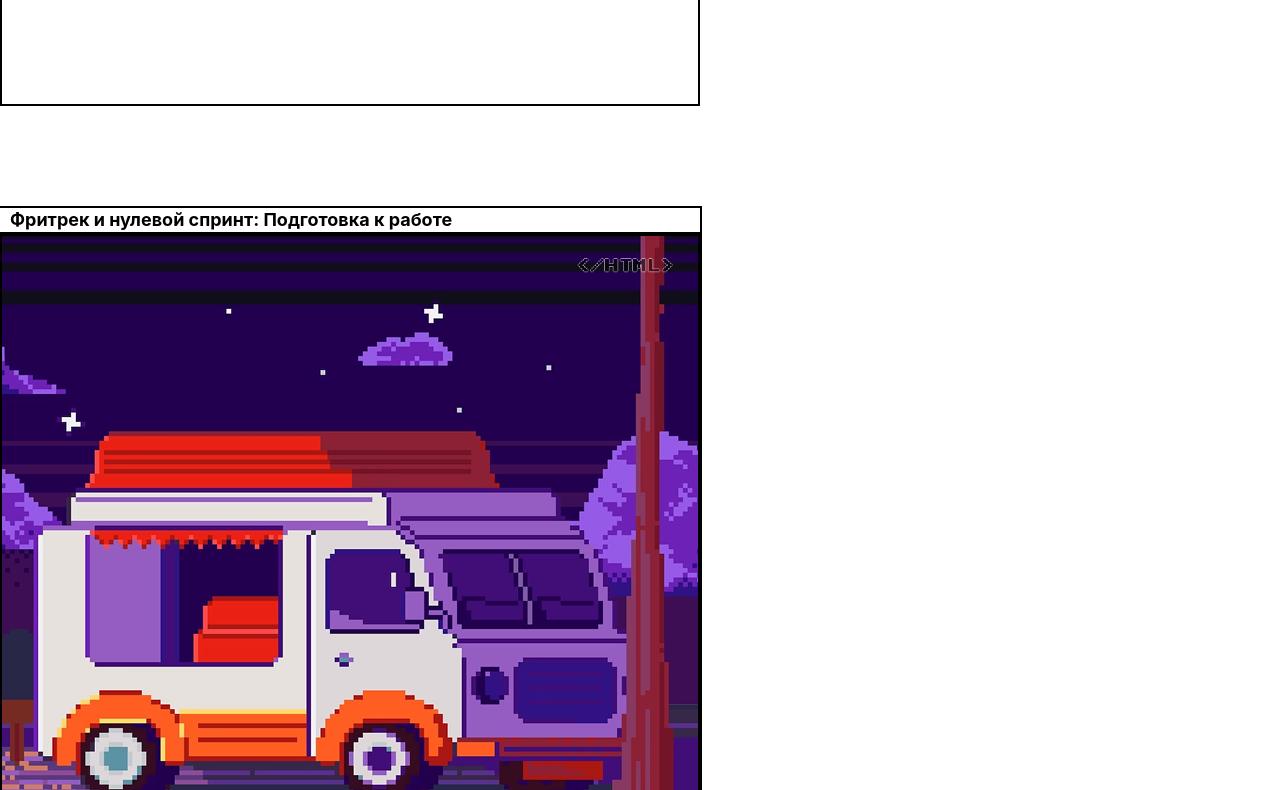
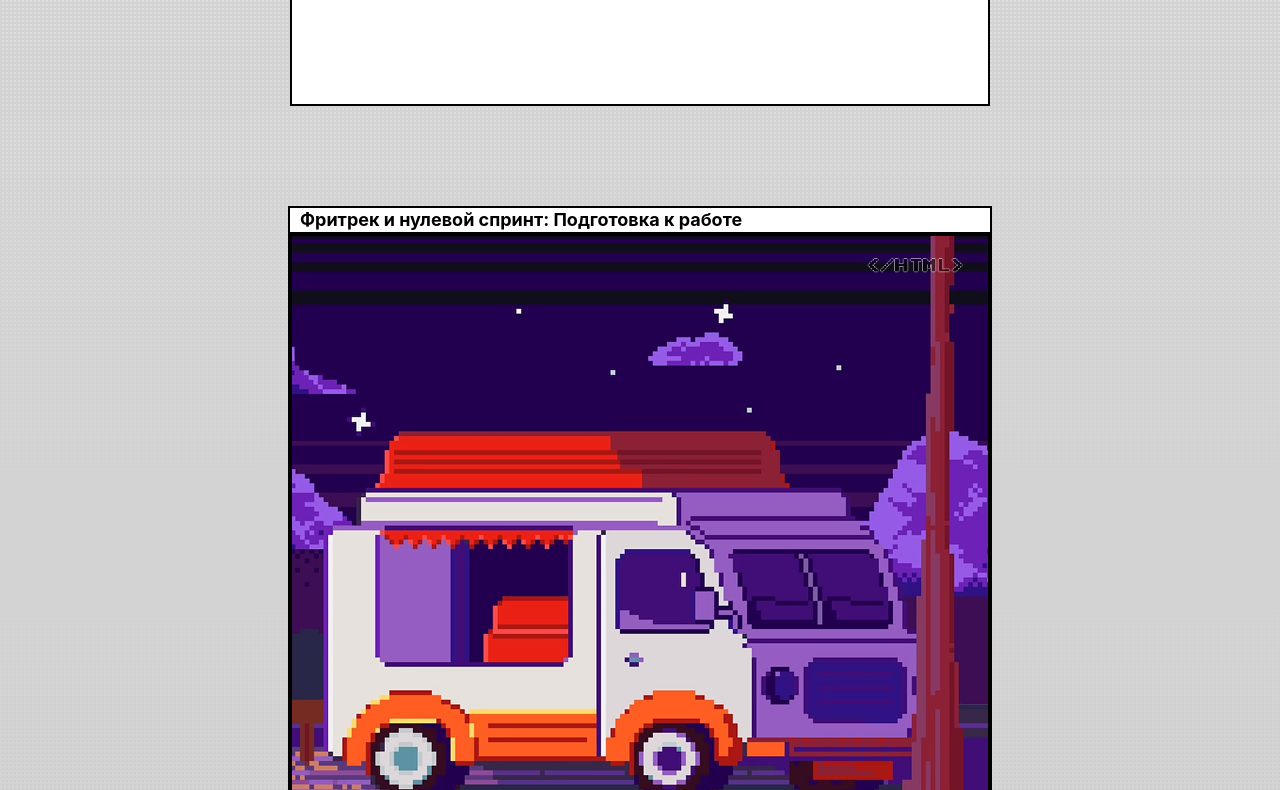
Before and after one commit to denismustaev14/zakrivayuschiy-teg-f, a plain HTML site: page index.html in a window 1280 px wide. Shown: the part 346-1136 px from the top of the page. Drawn offline with Linux system fonts and the light colour scheme.

Commit message:
пробный 3

```diff
--- a/styles/style.css
+++ b/styles/style.css
@@ -1,4 +1,14 @@
-
+.page {
+  min-inline-size: 320px;
+  min-block-size: 100dvb;
+  font-family: var(--accent-font);
+  font-variation-settings: var(--main-font-weight);
+  display: flex;
+  align-items: center;
+  flex-direction: column;
+  background-image: var(--bg-image);
+  background-size: cover;
+}
 .header {
   display: flex;
   flex-direction: column;
```
